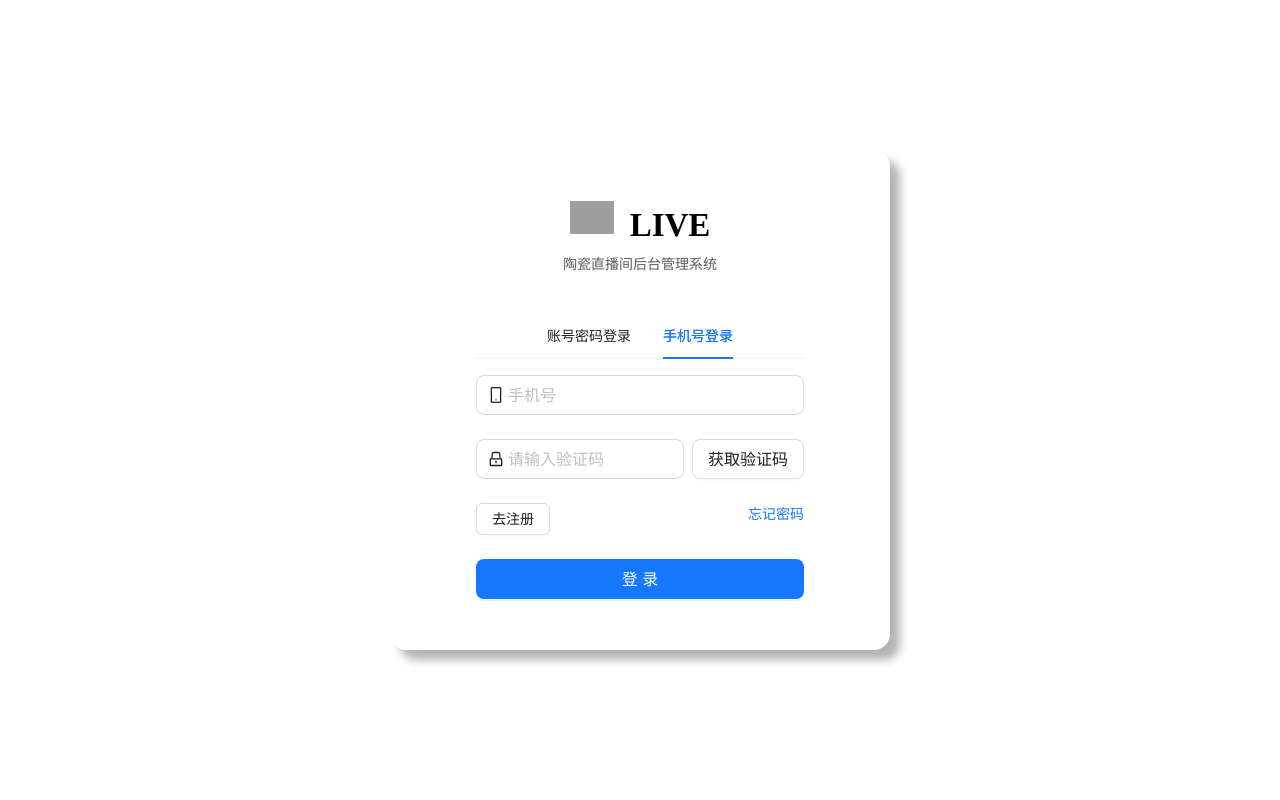
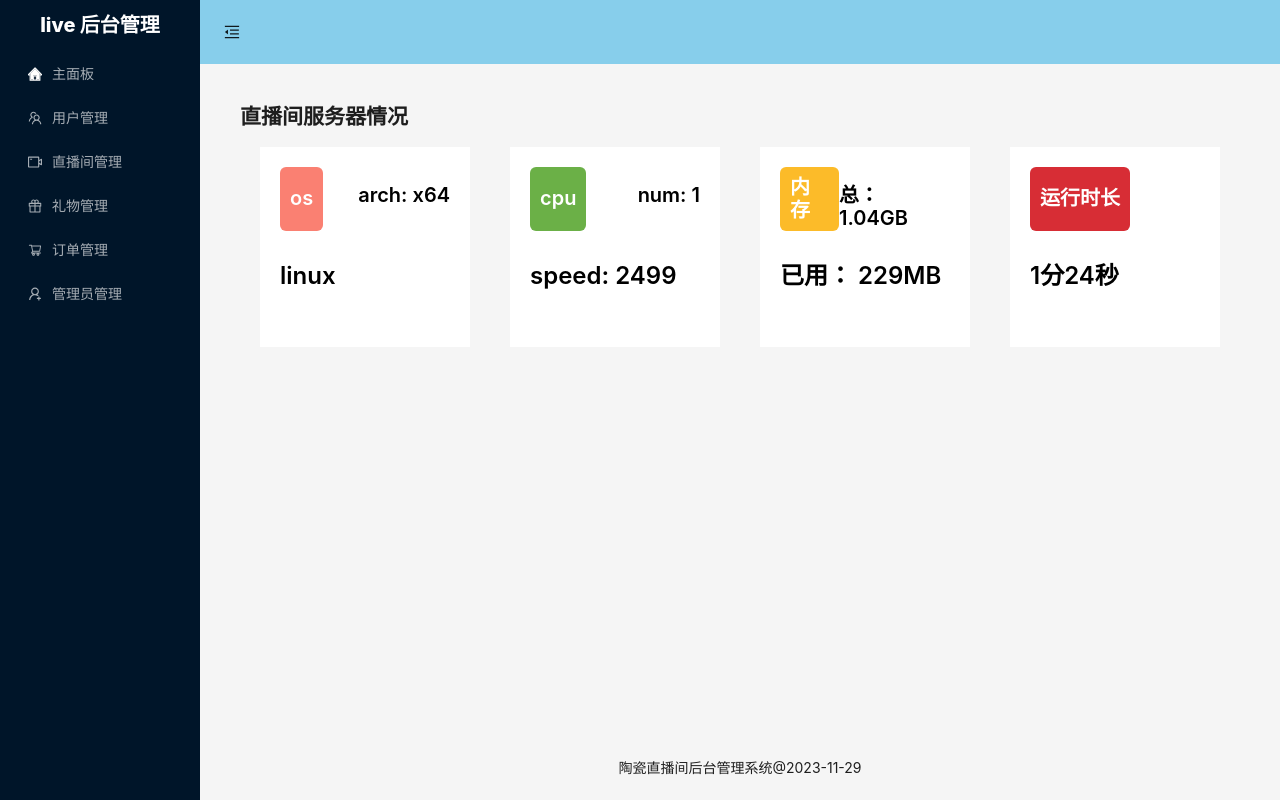
Before and after one commit to uuuuuber/-, a React (Vite) app: page / in a window 1280 px wide. Before the commit this address led to /login. Built offline with nearby package versions, Linux system fonts and the light colour scheme; grey boxes are pictures that could not be loaded.

Commit message:
主面板（部分）

```diff
--- a/src/router/index.tsx
+++ b/src/router/index.tsx
@@ -16,9 +16,9 @@ interface IProtectedRouteProps {
   children: ReactNode;
 }
 function ProtectedRoute({ children }: IProtectedRouteProps) {
-  if (true) {
-    return <Navigate to="/login" />;
-  }
+  // if (true) {
+  //   return <Navigate to="/login" />;
+  // }
   return children;
 }
 
--- a/src/view/home/registration/index.less
+++ b/src/view/home/registration/index.less
@@ -18,6 +18,8 @@
         justify-content: center;
         box-shadow: 10px 10px 10px rgba(0, 0, 0, 0.3);
         border-radius: 16px;
+    }
+    .ant-form-horizontal{
         .ant-btn{
             width: 100%;
         }
--- a/src/view/layout/content/content.tsx
+++ b/src/view/layout/content/content.tsx
@@ -11,9 +11,8 @@ function ContentView() {
     <Content
       style={{
         margin: '24px 16px',
-        padding: 24,
+        padding: '0 24px',
         minHeight: 280,
-        background: '#fff',
       }}
     >
       <Suspense
--- /dev/null
+++ b/src/view/layout/content/menu/main/index.less
@@ -0,0 +1,45 @@
+.status {
+    width: 100%;
+    height: 100px;
+    display: flex;
+    .cad {
+        height: 200px;
+        background: #fff;
+        flex: 1;
+        margin-right: 20px;
+        margin-left: 20px;
+        padding: 20px;
+        display: flex;
+        flex-direction: column;
+        .top {
+            width: 100%;
+            height: 50%;
+            display: flex;
+            justify-content: space-between;
+            .left {
+                width: auto;
+                height: 80%;
+                padding: 10px;
+                color: #fff;
+                font-size: 20px;
+                font-weight: 600;
+                display: flex;
+                justify-content: center;
+                align-items: center;
+                border-radius: 6px;
+            }
+            .right {
+                color: #000;
+                font-size: 20px;
+                font-weight: 600;
+                margin-top: 17px;
+            }
+        }
+        .bottom {
+            color: #000;
+            font-size: 24px;
+            font-weight: 600;
+            margin-top: 15px;
+        }
+    }
+}
--- a/src/view/layout/content/menu/main/index.tsx
+++ b/src/view/layout/content/menu/main/index.tsx
@@ -1,7 +1,55 @@
 import React from 'react';
+import './index.less';
 
 function Main() {
-  return <div>主面板</div>;
+  return (
+    <>
+      <h2>直播间服务器情况</h2>
+      <div className="status">
+        <div className="cad">
+          <div className="top">
+            <div className="left" style={{ background: 'salmon' }}>
+              os
+            </div>
+            <div className="right">
+              <span>arch: x64</span>
+            </div>
+          </div>
+          <div className="bottom">linux</div>
+        </div>
+        <div className="cad">
+          <div className="top">
+            <div className="left" style={{ background: '#6bb047' }}>
+              cpu
+            </div>
+            <div className="right">
+              <span>num: 1</span>
+            </div>
+          </div>
+          <div className="bottom">speed: 2499</div>
+        </div>
+        <div className="cad">
+          <div className="top">
+            <div className="left" style={{ background: '#fcbb29' }}>
+              内存
+            </div>
+            <div className="right">
+              <span>总： 1.04GB</span>
+            </div>
+          </div>
+          <div className="bottom">已用： 229MB</div>
+        </div>
+        <div className="cad">
+          <div className="top">
+            <div className="left" style={{ background: '#d72d35' }}>
+              运行时长
+            </div>
+          </div>
+          <div className="bottom">1分24秒</div>
+        </div>
+      </div>
+    </>
+  );
 }
 
 export default Main;
```
